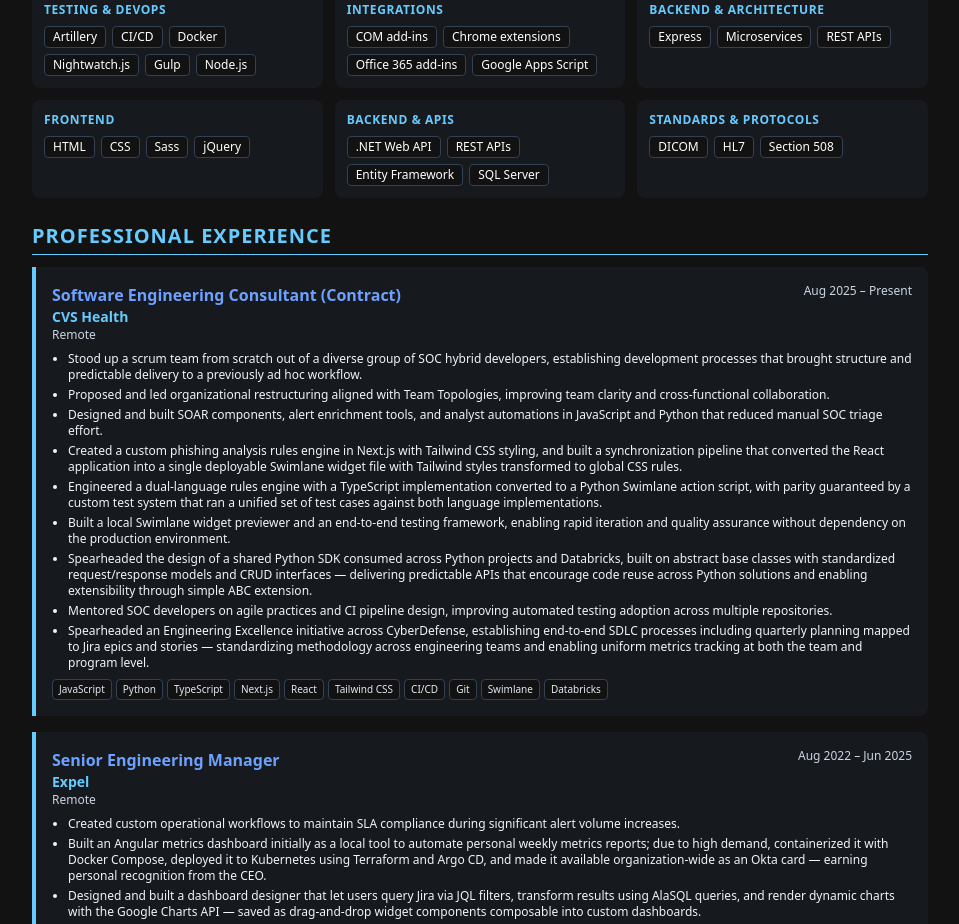
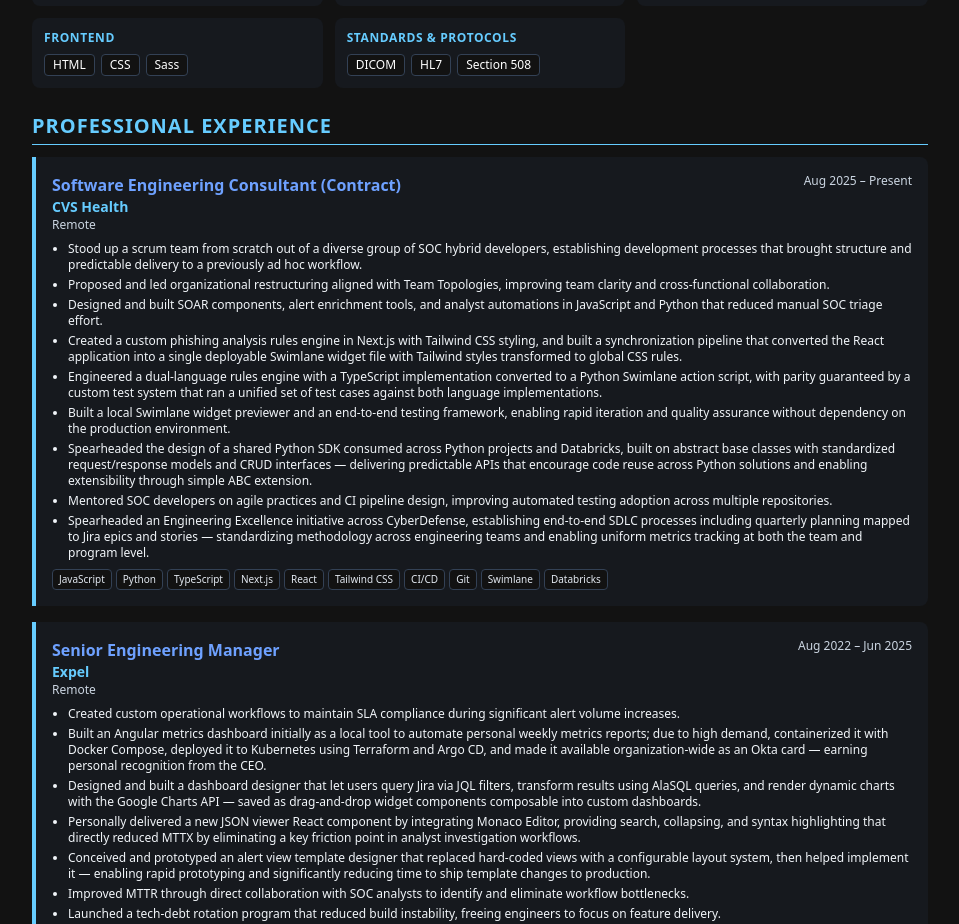
Before and after one commit to JacobHeater/jacobheater.github.io, a Next.js app: page /about/resume in a window 1280 px wide. Shown: the part 880-1804 px from the top of the page, without its empty margins (160-1119 px from the left). Built offline with nearby package versions, Linux system fonts and the light colour scheme; a web font is replaced by a local one.

Commit message:
refactor(resume): update technical skills headings for consistency

```diff
--- a/src/app/about/resume/data/resume/resume.ts
+++ b/src/app/about/resume/data/resume/resume.ts
@@ -87,7 +87,7 @@
       ],
       technicalSkills: [
         { heading: 'Languages & Frameworks', items: ['JavaScript', 'Python', 'TypeScript', 'Next.js', 'React', 'Tailwind CSS'] },
-        { heading: 'DevOps & Tools', items: ['CI/CD', 'Git', 'Swimlane', 'Databricks'] },
+        { heading: 'DevOps & Infrastructure', items: ['CI/CD', 'Git', 'Swimlane', 'Databricks'] },
       ],
     },
     {
@@ -172,8 +172,8 @@
       technicalSkills: [
         { heading: 'Languages & Frameworks', items: ['TypeScript', 'JavaScript', 'Angular'] },
         { heading: 'Libraries & APIs', items: ['Chart.js', 'AlaSQL', 'Google Charts API'] },
-        { heading: 'Infrastructure', items: ['GCP', 'Docker', 'Kubernetes', 'Terraform', 'Argo CD'] },
-        { heading: 'Tools & Methodologies', items: ['Jira', 'JQL', 'Agile', 'Scrum', 'DORA Metrics', 'CI/CD', 'Git', 'Okta'] },
+        { heading: 'DevOps & Infrastructure', items: ['GCP', 'Docker', 'Kubernetes', 'Terraform', 'Argo CD', 'CI/CD', 'Git'] },
+        { heading: 'Tools & Methodologies', items: ['Jira', 'JQL', 'Agile', 'Scrum', 'DORA Metrics', 'Okta'] },
       ],
     },
     {
@@ -232,14 +232,14 @@
           technicalSkills: [
             { heading: 'Languages & Frameworks', items: ['C#', 'Node.js', 'Python', 'TypeScript'] },
             { heading: 'Backend & Data', items: ['MongoDB', 'REST APIs'] },
-            { heading: 'Testing & DevOps', items: ['Artillery', 'CI/CD', 'Docker'] },
+            { heading: 'DevOps & Infrastructure', items: ['Artillery', 'CI/CD', 'Docker'] },
           ],
         },
       ],
       technicalSkills: [
         { heading: 'Languages & Frameworks', items: ['TypeScript', 'JavaScript', 'C#', 'Python', 'Node.js'] },
         { heading: 'Backend & Data', items: ['MongoDB', 'REST APIs'] },
-        { heading: 'DevOps & Tools', items: ['Docker', 'Kubernetes', 'CI/CD', 'Git'] },
+        { heading: 'DevOps & Infrastructure', items: ['Docker', 'Kubernetes', 'CI/CD', 'Git'] },
       ],
     },
     {
@@ -280,7 +280,7 @@
       ],
       technicalSkills: [
         { heading: 'Languages & Frameworks', items: ['C#', '.NET', '.NET Framework', 'TypeScript', 'JavaScript', 'Java'] },
-        { heading: 'DevOps & Tools', items: ['CI/CD', 'Git', 'GitLab CI', 'GitLab Runners'] },
+        { heading: 'DevOps & Infrastructure', items: ['CI/CD', 'Git', 'GitLab CI', 'GitLab Runners'] },
         { heading: 'Integrations', items: ['COM add-ins', 'Chrome extensions', 'Office 365 add-ins', 'Google Apps Script'] },
       ],
     },
@@ -318,8 +318,8 @@
       ],
       technicalSkills: [
         { heading: 'Languages & Frameworks', items: ['C#', '.NET', 'JavaScript', 'TypeScript', 'Node.js'] },
-        { heading: 'Backend & Architecture', items: ['Express', 'Microservices', 'REST APIs'] },
-        { heading: 'DevOps & Tools', items: ['CI/CD', 'Git'] },
+        { heading: 'Backend & Data', items: ['Express', 'Microservices', 'REST APIs'] },
+        { heading: 'DevOps & Infrastructure', items: ['CI/CD', 'Git'] },
         { heading: 'Integrations', items: ['COM add-ins', 'Office 365 add-ins'] },
       ],
     },
@@ -360,10 +360,10 @@
         },
       ],
       technicalSkills: [
-        { heading: 'Languages & Frameworks', items: ['C#', 'JavaScript', 'TypeScript', 'Angular', 'CanJS'] },
+        { heading: 'Languages & Frameworks', items: ['C#', 'JavaScript', 'TypeScript', 'Angular', 'CanJS', 'Node.js'] },
         { heading: 'Frontend', items: ['HTML', 'CSS', 'Sass'] },
-        { heading: 'Backend & APIs', items: ['.NET Web API', 'REST APIs', 'Entity Framework', 'SQL Server'] },
-        { heading: 'Testing & DevOps', items: ['Nightwatch.js', 'Gulp', 'Node.js', 'CI/CD'] },
+        { heading: 'Backend & Data', items: ['.NET Web API', 'REST APIs', 'Entity Framework', 'SQL Server'] },
+        { heading: 'DevOps & Infrastructure', items: ['Nightwatch.js', 'Gulp', 'CI/CD'] },
       ],
     },
     {
@@ -413,7 +413,7 @@
       technicalSkills: [
         { heading: 'Languages & Frameworks', items: ['C#', '.NET', 'JavaScript', 'jQuery', 'SQL'] },
         { heading: 'Backend & Data', items: ['Entity Framework', 'LINQ', 'SQL Server', 'Stored Procedures', 'SignalR', 'REST APIs'] },
-        { heading: 'Frontend', items: ['HTML', 'CSS', 'jQuery'] },
+        { heading: 'Frontend', items: ['HTML', 'CSS'] },
         { heading: 'Standards & Protocols', items: ['DICOM', 'HL7', 'Section 508'] },
       ],
     },
@@ -442,9 +442,8 @@
         },
       ],
       technicalSkills: [
-        { heading: 'Languages & Frameworks', items: ['C#', '.NET Framework', 'JavaScript', 'SQL'] },
+        { heading: 'Languages & Frameworks', items: ['C#', '.NET Framework', 'JavaScript', 'jQuery', 'SQL'] },
         { heading: 'Backend & Data', items: ['Entity Framework', 'WCF', 'REST APIs'] },
-        { heading: 'Frontend', items: ['jQuery'] },
       ],
     },
     {
```
